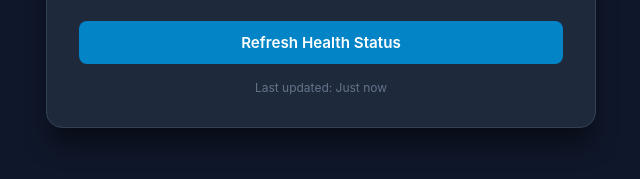
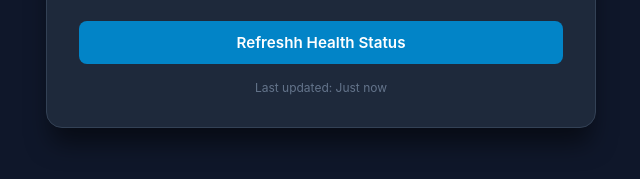
Before and after one commit to ZainCloud009/GMZ_Task_2, a website: page public/index.html in a window 1280 px wide. Shown: the part 471-650 px from the top of the page, 319-959 px from the left. Drawn offline with Linux system fonts and the light colour scheme; no server answers.

Commit message:
update index.html file

```diff
--- a/public/index.html
+++ b/public/index.html
@@ -140,7 +140,7 @@
       </div>
     </div>
 
-    <button class="btn" onclick="fetchHealth()">Refresh Health Status</button>
+    <button class="btn" onclick="fetchHealth()">Refreshh Health Status</button>
     <div class="footer" id="last-updated">Last updated: Just now</div>
   </div>
 
```
